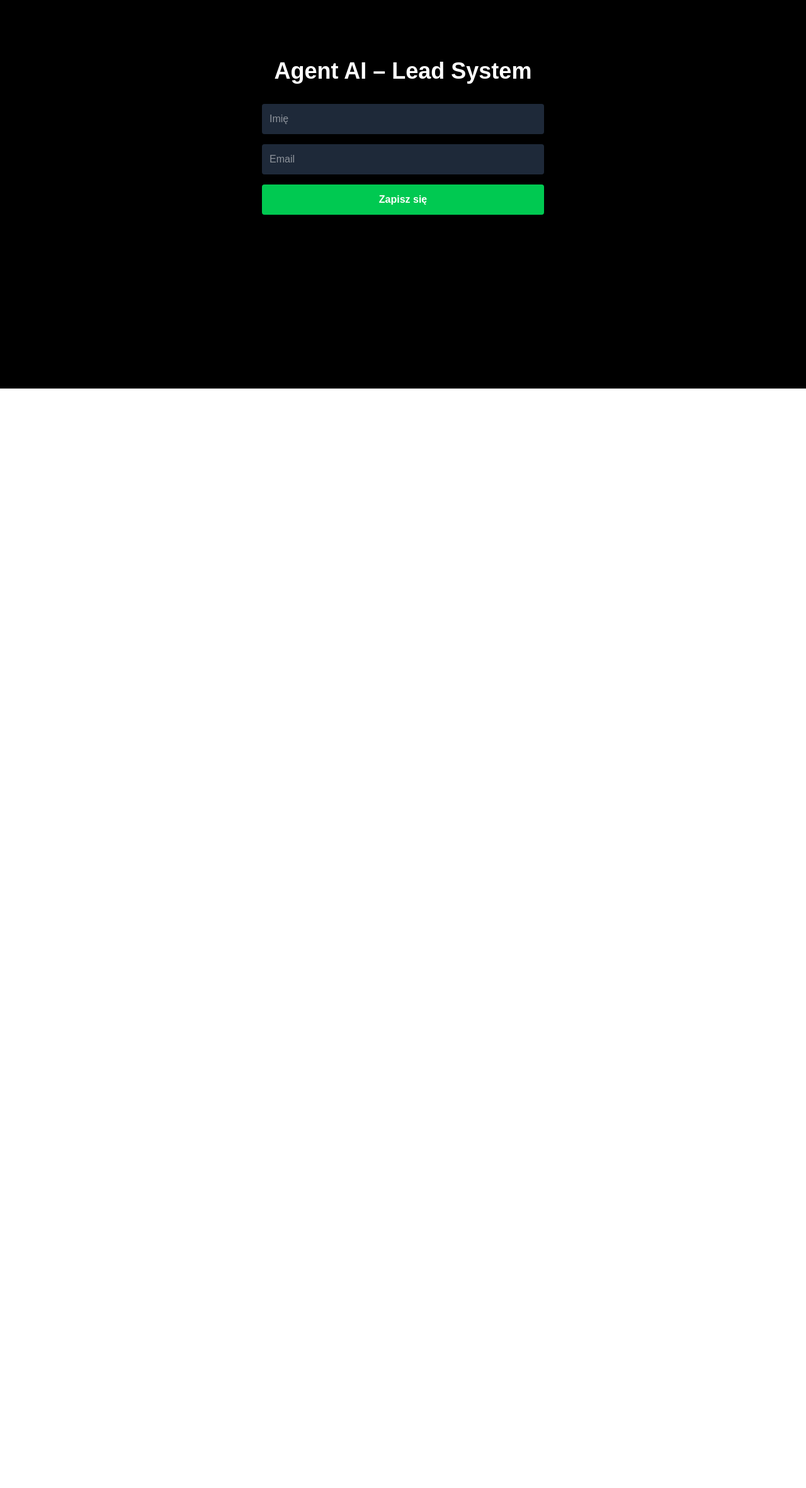
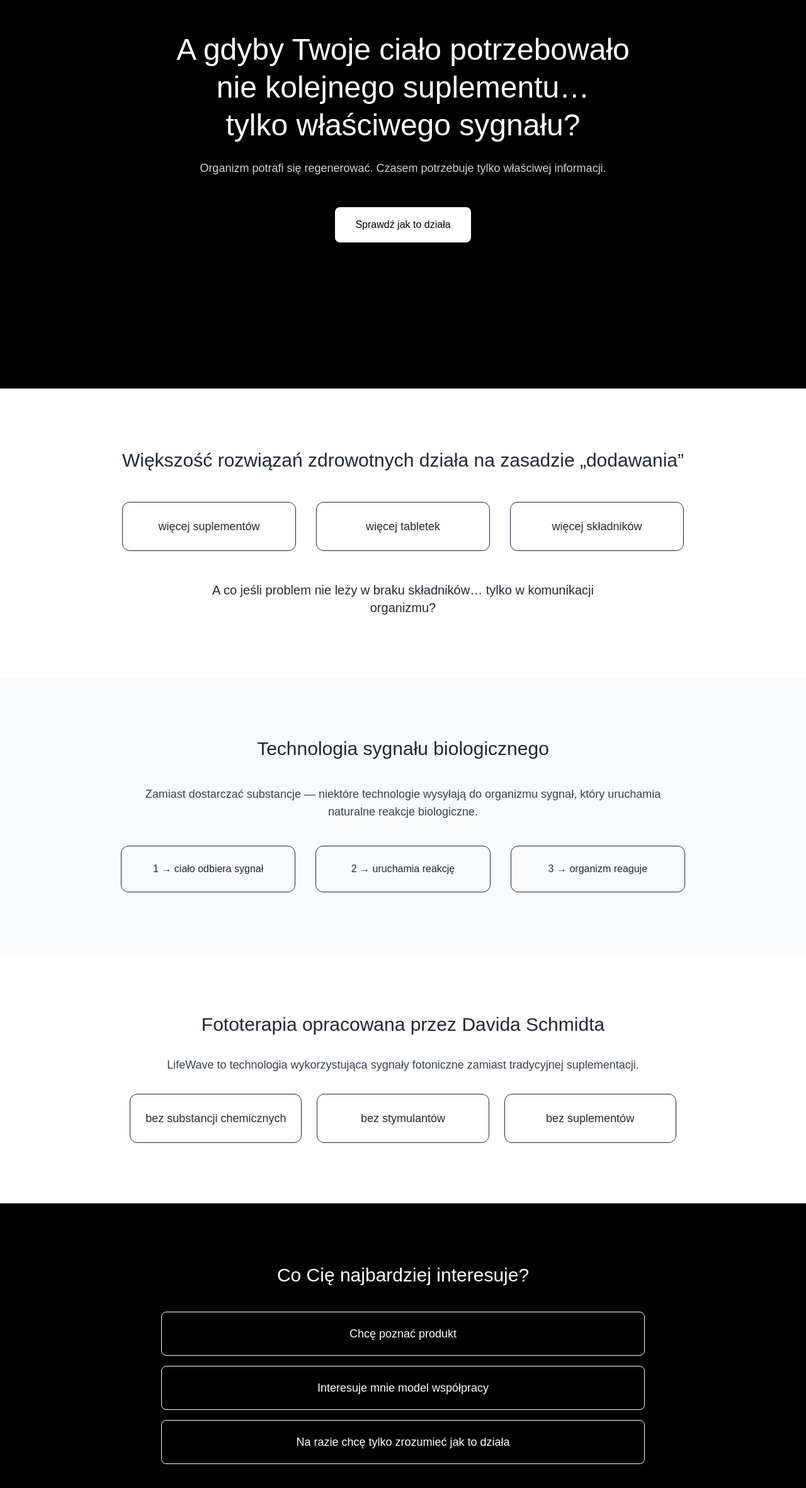
Before and after one commit to RadekBubienko/agent-ai, a Next.js app: page / in a window 1280 px wide. Shown: the part 183-2546 px from the top of the page at 63% size. Before the commit the page ends 800 px from the top, so only its background shows below. Built offline with nearby package versions, Linux system fonts and the light colour scheme.

Commit message:
build landing page and video page

```diff
--- a/src/app/api/lead/route.ts
+++ b/src/app/api/lead/route.ts
@@ -21,6 +21,8 @@ const leadSchema = z.object({
   name: z.string().min(2, { message: "Imię musi mieć min. 2 znaki" }).max(100),
 
   email: z.string().email({ message: "Nieprawidłowy email" }).max(255),
+
+  path: z.enum(["product", "business", "education"]).optional(),
 });
 
 /* =========================
@@ -77,7 +79,8 @@ export async function POST(request: Request) {
       );
     }
 
-    const { name, email } = parsed.data;
+    const { name, email, path } = parsed.data;
+    const segment = path ?? "education";
 
     /* ---------- DB INSERT ---------- */
 
@@ -85,8 +88,8 @@ export async function POST(request: Request) {
 
     try {
       const [result]: any = await db.execute(
-        "INSERT INTO leads (name, email, ip_address, segment) VALUES (?, ?, ?, 'neutral')",
-        [name, email, ip],
+        "INSERT INTO leads (name, email, ip_address, segment) VALUES (?, ?, ?, ?)",
+        [name, email, ip, segment],
       );
 
       leadId = result.insertId;
@@ -102,7 +105,6 @@ export async function POST(request: Request) {
         VALUES (?, 'decision', DATE_ADD(NOW(), INTERVAL 3 DAY))`,
         [leadId],
       );
-
     } catch (error: any) {
       if (error.code === "ER_DUP_ENTRY") {
         return NextResponse.json(
@@ -123,7 +125,20 @@ export async function POST(request: Request) {
       console.error("EMAIL ERROR:", emailError);
     }
 
-    return NextResponse.json({ message: "Lead przyjęty" }, { status: 200 });
+    const response = NextResponse.json(
+      { message: "Lead przyjęty" },
+      { status: 200 },
+    );
+
+    response.cookies.set("lead_access", "true", {
+      httpOnly: false,
+      secure: true,
+      sameSite: "lax",
+      path: "/",
+      maxAge: 60 * 60 * 24, // 24h
+    });
+
+    return response;
   } catch (error) {
     console.error(error);
 
--- a/src/app/page.tsx
+++ b/src/app/page.tsx
@@ -1,12 +1,22 @@
-import LeadForm from "@/components/LeadForm"
+import Hero from "@/components/Hero";
+import Problem from "@/components/Problem";
+import Signal from "@/components/Signal";
+import Product from "@/components/Product";
+import PathChoice from "@/components/PathChoice";
 
 export default function Home() {
   return (
-    <main className="min-h-screen flex flex-col items-center justify-center bg-black text-white gap-8">
-      <h1 className="text-4xl font-bold">
-        Agent AI – Lead System
-      </h1>
+    <main className="flex flex-col text-gray-800">
+      <Hero />
 
-      <LeadForm />
+      <Problem />
+
+      <Signal />
+
+      <Product />
+
+      <PathChoice />
+
     </main>
-  )}
+  );
+}
--- /dev/null
+++ b/src/components/Hero.tsx
@@ -0,0 +1,28 @@
+export default function Hero() {
+  return (
+    <section className="min-h-screen flex items-center justify-center bg-black text-white px-6">
+
+      <div className="max-w-3xl text-center space-y-6">
+
+        <h1 className="text-4xl md:text-5xl font-light leading-tight">
+          A gdyby Twoje ciało potrzebowało nie kolejnego suplementu…
+          <br />
+          tylko właściwego sygnału?
+        </h1>
+
+        <p className="text-lg text-gray-300">
+          Organizm potrafi się regenerować.
+          Czasem potrzebuje tylko właściwej informacji.
+        </p>
+
+        <a
+          href="#problem"
+          className="inline-block mt-6 bg-white text-black px-8 py-4 rounded-lg font-medium hover:opacity-90"
+        >
+          Sprawdź jak to działa
+        </a>
+
+      </div>
+    </section>
+  )
+}
--- a/src/components/LeadForm.tsx
+++ b/src/components/LeadForm.tsx
@@ -1,40 +1,69 @@
-"use client"
+"use client";
 
-import { useState } from "react"
+import { useState, useEffect, useRef } from "react";
 
-export default function LeadForm() {
-  const [name, setName] = useState("")
-  const [email, setEmail] = useState("")
-  const [status, setStatus] = useState("")
+type Props = {
+  path?: string;
+  onSuccess?: () => void;
+};
+
+export default function LeadForm({ path, onSuccess }: Props) {
+  const [name, setName] = useState("");
+  const [email, setEmail] = useState("");
+  const [status, setStatus] = useState("");
+  const [loading, setLoading] = useState(false);
 
   const [errors, setErrors] = useState<{
-    name?: string[]
-    email?: string[]
-  }>({})
+    name?: string[];
+    email?: string[];
+  }>({});
 
-  const handleSubmit = async (e: React.SubmitEvent<HTMLFormElement>) => {
-  e.preventDefault()
-  setStatus("Wysyłanie...")
+  const inputRef = useRef<HTMLInputElement>(null);
+  useEffect(() => {
+    inputRef.current?.focus();
+  }, []);
+
+  const handleSubmit = async (e: React.FormEvent<HTMLFormElement>) => {
+    e.preventDefault();
+
+    if (loading) return;
+
+    setLoading(true);
+    setStatus("Wysyłanie...");
 
     const res = await fetch("/api/lead", {
       method: "POST",
       headers: { "Content-Type": "application/json" },
-    body: JSON.stringify({ name, email }),
-  })
+      body: JSON.stringify({
+        name,
+        email,
+        path,
+      }),
+    });
 
-  const data = await res.json()  // ← czytamy TYLKO RAZ
+    const data = await res.json();
 
     if (!res.ok) {
-  setErrors(data.error.fieldErrors || {})
-  setStatus("Błąd walidacji ❌")
-  return
+      setErrors(data.error.fieldErrors || {});
+      setStatus("Błąd walidacji ❌");
+      setLoading(false);
+      return;
     }
 
-  setStatus("Lead zapisany ✅")
-  setName("")
-  setEmail("")
-  setErrors({})
+    setStatus("Lead zapisany ✅");
+    setName("");
+    setEmail("");
+    setErrors({});
+    setLoading(false);
+
+    if (onSuccess) {
+      onSuccess();
     }
+
+    setTimeout(() => {
+      window.location.href = "/video";
+    }, 800);
+  };
 
   return (
     <form
@@ -44,17 +73,14 @@ export default function LeadForm() {
       <input
         type="text"
         placeholder="Imię"
+        ref={inputRef}
         value={name}
         onChange={(e) => setName(e.target.value)}
         required
         className="p-3 rounded bg-gray-800 text-white"
       />
 
-    {errors.name && (
-      <p className="text-red-400 text-sm">
-        {errors.name[0]}
-      </p>
-    )}
+      {errors.name && <p className="text-red-400 text-sm">{errors.name[0]}</p>}
 
       <input
         type="email"
@@ -67,12 +93,17 @@ export default function LeadForm() {
 
       <button
         type="submit"
-        className="bg-green-500 hover:bg-green-600 p-3 rounded font-semibold"
+        disabled={loading}
+        className="bg-green-500 hover:bg-green-600 p-3 rounded font-semibold flex items-center justify-center gap-2 disabled:opacity-50"
       >
-        Zapisz się
+        {loading && (
+          <span className="w-4 h-4 border-2 border-white border-t-transparent rounded-full animate-spin"></span>
+        )}
+
+        {loading ? "Wysyłanie..." : "Zapisz się"}
       </button>
 
       {status && <p className="text-sm text-gray-300">{status}</p>}
     </form>
-  )
+  );
 }
--- /dev/null
+++ b/src/components/LeadModal.tsx
@@ -0,0 +1,58 @@
+"use client";
+import { useEffect } from "react";
+import LeadForm from "./LeadForm";
+
+type Props = {
+  open: boolean;
+  path: string;
+  onClose: () => void;
+};
+
+export default function LeadModal({ open, path, onClose }: Props) {
+  useEffect(() => {
+    const handleEsc = (event: KeyboardEvent) => {
+      if (event.key === "Escape") {
+        onClose();
+      }
+    };
+
+    if (open) {
+      window.addEventListener("keydown", handleEsc);
+    }
+
+    return () => {
+      window.removeEventListener("keydown", handleEsc);
+    };
+  }, [open, onClose]);
+
+  if (!open) return null;
+
+  return (
+    <div
+      className="fixed inset-0 bg-black/70 flex items-center justify-center z-50"
+      onClick={(e) => {
+        if (e.target === e.currentTarget) {
+          onClose();
+        }
+      }}
+    >
+      <div className="bg-gray-900 p-8 rounded-xl w-full max-w-md relative">
+        {/* CLOSE BUTTON */}
+        <button
+          onClick={onClose}
+          className="absolute top-3 right-3 text-gray-400 hover:text-white"
+        >
+          ✕
+        </button>
+
+        {/* TITLE */}
+        <h3 className="text-xl text-white text-center mb-6">
+          Podaj email aby otrzymać informacje
+        </h3>
+
+        {/* FORM */}
+        <LeadForm path={path} onSuccess={onClose} />
+      </div>
+    </div>
+  );
+}
--- /dev/null
+++ b/src/components/PathChoice.tsx
@@ -0,0 +1,78 @@
+"use client";
+
+import { useState } from "react";
+import LeadModal from "./LeadModal";
+
+export default function PathChoice() {
+  const [modalOpen, setModalOpen] = useState(false);
+  const [selectedPath, setSelectedPath] = useState("education");
+  const [success, setSuccess] = useState(false);
+
+  const [choice, setChoice] = useState<string | null>(null);
+
+  return (
+    <>
+      <section id="choice" className="py-24 bg-black text-white px-6">
+        <div className="max-w-3xl mx-auto text-center space-y-10">
+          <h2 className="text-3xl font-light">
+            Co Cię najbardziej interesuje?
+          </h2>
+
+          <div className="space-y-4 text-lg">
+            <button
+              onClick={() => {
+                setSelectedPath("product");
+                setModalOpen(true);
+              }}
+              className="block w-full border p-5 rounded-lg hover:bg-white hover:text-black"
+            >
+              Chcę poznać produkt
+            </button>
+
+            <button
+              onClick={() => {
+                setSelectedPath("business");
+                setModalOpen(true);
+              }}
+              className="block w-full border p-5 rounded-lg hover:bg-white hover:text-black"
+            >
+              Interesuje mnie model współpracy
+            </button>
+
+            <button
+              onClick={() => {
+                setSelectedPath("education");
+                setModalOpen(true);
+              }}
+              className="block w-full border p-5 rounded-lg hover:bg-white hover:text-black"
+            >
+              Na razie chcę tylko zrozumieć jak to działa
+            </button>
+          </div>
+
+          {choice && <p className="text-gray-300">Wybrana ścieżka: {choice}</p>}
+        </div>
+        {success && (
+          <div className="mt-12 p-6 bg-green-900/40 border border-green-500 rounded-xl text-center max-w-xl mx-auto">
+            <h3 className="text-xl font-semibold mb-2">
+              Sprawdź swoją skrzynkę 📩
+            </h3>
+
+            <p className="text-gray-300">
+              Wysłaliśmy pierwszy materiał, który wyjaśnia jak działa ta
+              technologia. Jeśli nie widzisz wiadomości — sprawdź folder spam.
+            </p>
+          </div>
+        )}
+      </section>
+      <LeadModal
+        open={modalOpen}
+        path={selectedPath}
+        onClose={() => {
+          setModalOpen(false);
+          setSuccess(true);
+        }}
+      />
+    </>
+  );
+}
--- /dev/null
+++ b/src/components/Problem.tsx
@@ -0,0 +1,34 @@
+export default function Problem() {
+  return (
+    <section
+    id="problem"
+    className="py-24 px-6 max-w-6xl mx-auto text-center">
+
+      <h2 className="text-3xl font-light mb-12">
+        Większość rozwiązań zdrowotnych działa na zasadzie „dodawania”
+      </h2>
+
+      <div className="grid md:grid-cols-3 gap-8 text-lg">
+
+        <div className="p-6 border rounded-xl">
+          więcej suplementów
+        </div>
+
+        <div className="p-6 border rounded-xl">
+          więcej tabletek
+        </div>
+
+        <div className="p-6 border rounded-xl">
+          więcej składników
+        </div>
+
+      </div>
+
+      <p className="mt-12 text-xl max-w-2xl mx-auto">
+        A co jeśli problem nie leży w braku składników…
+        tylko w komunikacji organizmu?
+      </p>
+
+    </section>
+  )
+}
--- /dev/null
+++ b/src/components/Product.tsx
@@ -0,0 +1,32 @@
+export default function Product() {
+  return (
+    <section className="py-24 px-6 max-w-5xl mx-auto text-center space-y-8">
+
+      <h2 className="text-3xl font-light">
+        Fototerapia opracowana przez Davida Schmidta
+      </h2>
+
+      <p className="text-lg text-gray-700">
+        LifeWave to technologia wykorzystująca sygnały fotoniczne
+        zamiast tradycyjnej suplementacji.
+      </p>
+
+      <div className="grid md:grid-cols-3 gap-6 text-lg">
+
+        <div className="p-6 border rounded-xl">
+          bez substancji chemicznych
+        </div>
+
+        <div className="p-6 border rounded-xl">
+          bez stymulantów
+        </div>
+
+        <div className="p-6 border rounded-xl">
+          bez suplementów
+        </div>
+
+      </div>
+
+    </section>
+  )
+}
--- /dev/null
+++ b/src/components/Signal.tsx
@@ -0,0 +1,37 @@
+export default function Signal() {
+  return (
+    <section className="py-24 bg-gray-50 px-6">
+
+      <div className="max-w-4xl mx-auto text-center space-y-10">
+
+        <h2 className="text-3xl font-light">
+          Technologia sygnału biologicznego
+        </h2>
+
+        <p className="text-lg text-gray-700">
+          Zamiast dostarczać substancje —
+          niektóre technologie wysyłają do organizmu sygnał,
+          który uruchamia naturalne reakcje biologiczne.
+        </p>
+
+        <div className="grid md:grid-cols-3 gap-8">
+
+          <div className="p-6 border rounded-xl">
+            1 → ciało odbiera sygnał
+          </div>
+
+          <div className="p-6 border rounded-xl">
+            2 → uruchamia reakcję
+          </div>
+
+          <div className="p-6 border rounded-xl">
+            3 → organizm reaguje
+          </div>
+
+        </div>
+
+      </div>
+
+    </section>
+  )
+}
```
Also changed, not shown: src/app/video/page.tsx (added, +29 -0 lines), src/middleware.ts (added, +23 -0 lines). Lines whose indentation alone changed are shown as unchanged.
